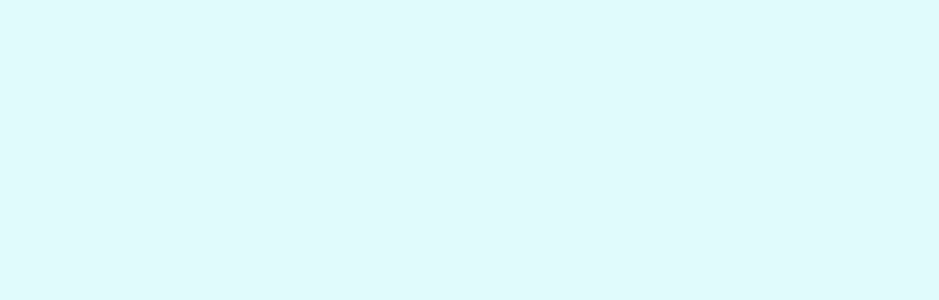
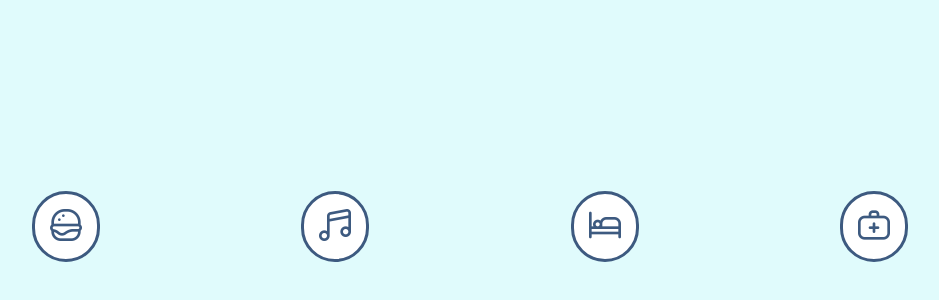
Before and after one commit to yokindev/tamago, a React (Create React App) app: page /game in a window 1280 px wide. Shown: the part 174-474 px from the top of the page, without its empty margins (170-1109 px from the left). Built offline with nearby package versions, Linux system fonts and the light colour scheme.

Commit message:
feat: add style to Buttons component

```diff
--- a/src/components/Buttons/Buttons.jsx
+++ b/src/components/Buttons/Buttons.jsx
@@ -1 +1,24 @@
-export default function Buttons() {}
+import IconFood from "../../assets/icons/food.png";
+import IconMusic from "../../assets/icons/music.png";
+import IconBed from "../../assets/icons/bed.png";
+import IconMedicine from "../../assets/icons/medicine.png";
+import * as S from "./Buttons.styles";
+
+export default function Buttons() {
+  return (
+    <S.Container>
+      <S.Button>
+        <S.Icon src={IconFood} />
+      </S.Button>
+      <S.Button>
+        <S.Icon src={IconMusic} />
+      </S.Button>
+      <S.Button>
+        <S.Icon src={IconBed} />
+      </S.Button>
+      <S.Button>
+        <S.Icon src={IconMedicine} />
+      </S.Button>
+    </S.Container>
+  );
+}
--- a/src/components/Buttons/Buttons.styles.js
+++ b/src/components/Buttons/Buttons.styles.js
@@ -0,0 +1,18 @@
+import styled from "styled-components";
+
+export const Container = styled.div`
+  width: 100%;
+  display: flex;
+  justify-content: space-evenly;
+`;
+
+export const Button = styled.button`
+  border: 3px solid #3d5a80;
+  padding: 15px;
+  border-radius: 50px;
+  background-color: white;
+`;
+
+export const Icon = styled.img`
+  width: 32px;
+`;
--- a/src/pages/Game.jsx
+++ b/src/pages/Game.jsx
@@ -1,5 +1,10 @@
+import Buttons from "../components/Buttons";
 import * as S from "../styles/Home.styles";
 
 export default function Game() {
-  return <S.Container></S.Container>;
+  return (
+    <S.Container>
+      <Buttons />
+    </S.Container>
+  );
 }
```
Also changed, not shown: src/assets/icons/medicine.png (renamed from src/assets/icons/health.png).
